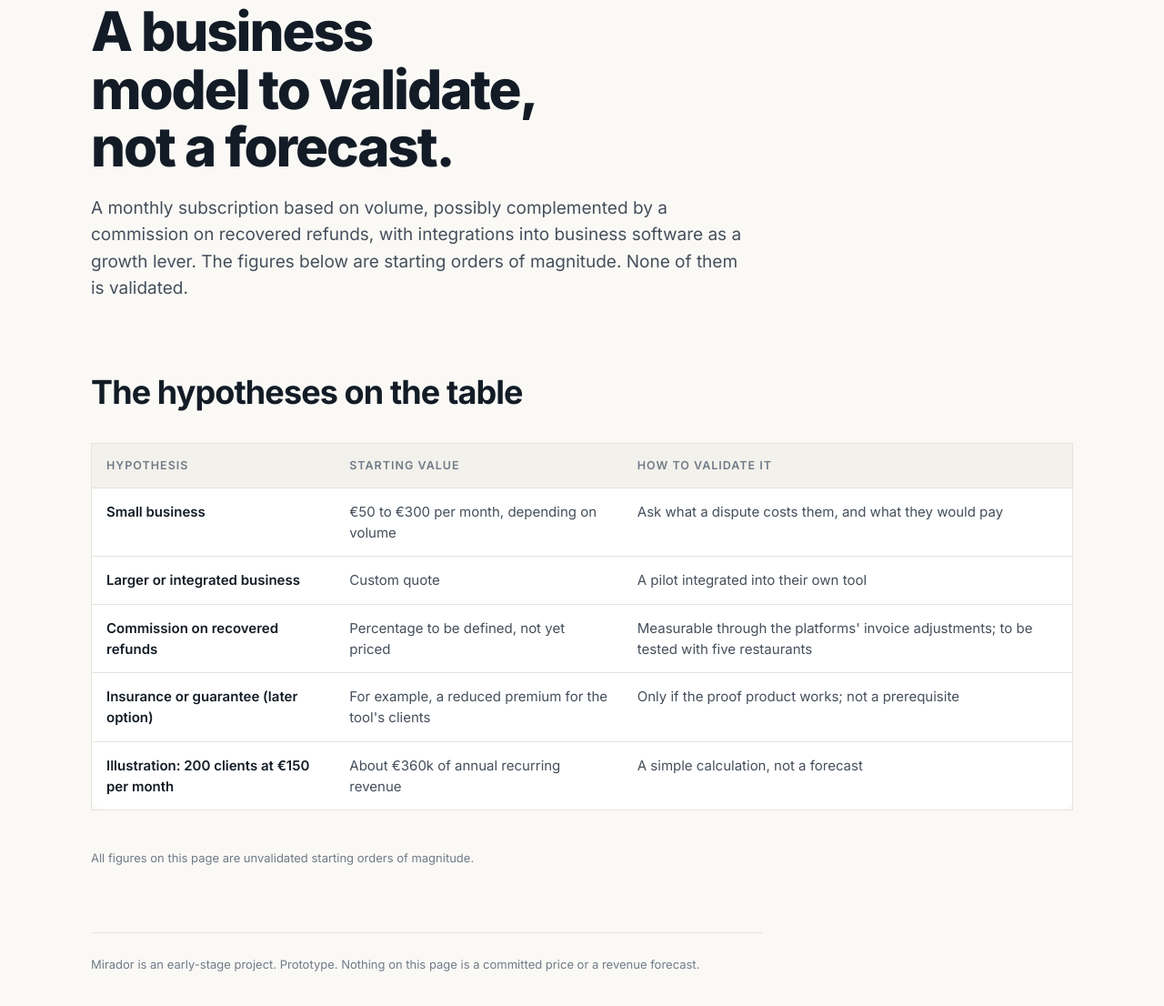
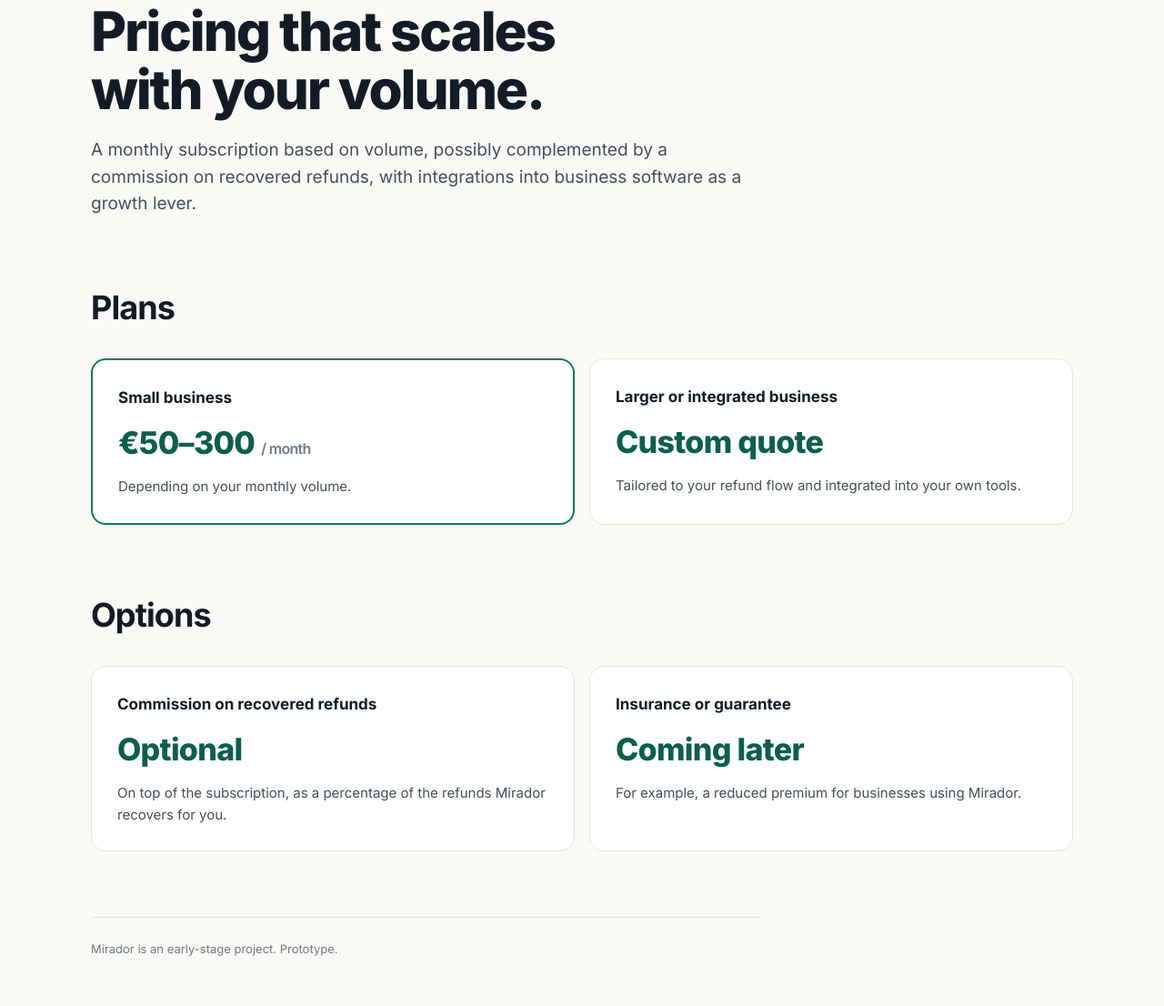
Before and after one commit to jboon-ux/Mirador, a plain HTML site: page pricing.html in a window 1280 px wide. Shown: the part 226-1332 px from the top of the page at 91% size. Drawn offline with Linux system fonts and the light colour scheme.

Commit message:
Uniform How-it-works cards with five-signal tiles, clean pricing card design

```diff
--- a/pricing.html
+++ b/pricing.html
@@ -186,14 +186,15 @@ footer{font-size:13px;color:var(--muted);max-width:90ch;border-top:1px solid var
 .who.mirador::before{content:"";width:18px;height:18px;border-radius:50%;background:#fff url("assets/mascotte-face.png") center/cover}
 .s3img{width:84px;align-self:flex-end;margin-top:8px}
 
-.tablewrap{overflow-x:auto}
-table.price{width:100%;border-collapse:collapse;background:var(--surface);border:1px solid var(--line);border-radius:16px;font-size:15px}
-table.price th,table.price td{padding:14px 16px;text-align:left;vertical-align:top;border-bottom:1px solid var(--line)}
-table.price th{background:var(--chip);font-size:12.5px;font-weight:600;letter-spacing:.08em;text-transform:uppercase;color:var(--muted)}
-table.price td{color:var(--body)}
-table.price td:first-child{font-weight:600;color:var(--ink)}
-table.price tr:last-child td{border-bottom:0}
-.price-note{font-size:13px;color:var(--muted);margin:14px 0 0}
+.plans{display:grid;grid-template-columns:1fr 1fr;gap:16px}
+@media (max-width:760px){.plans{grid-template-columns:1fr}}
+.plan{background:var(--surface);border:1px solid var(--line);border-radius:16px;padding:28px;display:flex;flex-direction:column;gap:10px}
+.plan h3{font-size:17px;font-weight:700}
+.plan .amount{font-size:34px;font-weight:800;letter-spacing:-.02em;color:var(--brand-ink)}
+.plan .amount span{font-size:16px;font-weight:600;color:var(--muted)}
+.plan p{margin:0;color:var(--body);font-size:15px}
+.planhl{border-color:var(--brand);border-width:2px}
+.addons h2{margin-top:0}
 </style>
 
 </head>
@@ -208,24 +209,43 @@ table.price tr:last-child td{border-bottom:0}
 
   <header class="hero"><div class="htext">
     <span class="eyebrow">Pricing</span>
-    <h1>A business model to validate,<br> not a forecast.</h1>
-    <p>A monthly subscription based on volume, possibly complemented by a commission on recovered refunds, with integrations into business software as a growth lever. The figures below are starting orders of magnitude. None of them is validated.</p>
+    <h1>Pricing that scales<br> with your volume.</h1>
+    <p>A monthly subscription based on volume, possibly complemented by a commission on recovered refunds, with integrations into business software as a growth lever.</p>
   </div></header>
 
-  <section class="how" aria-labelledby="priceTitle">
-    <h2 id="priceTitle">The hypotheses on the table</h2>
-    <div class="tablewrap"><table class="price">
-      <tr><th>Hypothesis</th><th>Starting value</th><th>How to validate it</th></tr>
-      <tr><td>Small business</td><td>&euro;50 to &euro;300 per month, depending on volume</td><td>Ask what a dispute costs them, and what they would pay</td></tr>
-      <tr><td>Larger or integrated business</td><td>Custom quote</td><td>A pilot integrated into their own tool</td></tr>
-      <tr><td>Commission on recovered refunds</td><td>Percentage to be defined, not yet priced</td><td>Measurable through the platforms' invoice adjustments; to be tested with five restaurants</td></tr>
-      <tr><td>Insurance or guarantee (later option)</td><td>For example, a reduced premium for the tool's clients</td><td>Only if the proof product works; not a prerequisite</td></tr>
-      <tr><td>Illustration: 200 clients at &euro;150 per month</td><td>About &euro;360k of annual recurring revenue</td><td>A simple calculation, not a forecast</td></tr>
-    </table></div>
-    <p class="price-note">All figures on this page are unvalidated starting orders of magnitude.</p>
+  <section class="how" aria-labelledby="plansTitle">
+    <h2 id="plansTitle">Plans</h2>
+    <div class="plans">
+      <div class="plan planhl">
+        <h3>Small business</h3>
+        <div class="amount">&euro;50&ndash;300 <span>/ month</span></div>
+        <p>Depending on your monthly volume.</p>
+      </div>
+      <div class="plan">
+        <h3>Larger or integrated business</h3>
+        <div class="amount">Custom quote</div>
+        <p>Tailored to your refund flow and integrated into your own tools.</p>
+      </div>
+    </div>
   </section>
 
-  <footer>Mirador is an early-stage project. Prototype. Nothing on this page is a committed price or a revenue forecast.</footer>
+  <section class="how addons" aria-labelledby="addonsTitle">
+    <h2 id="addonsTitle">Options</h2>
+    <div class="plans">
+      <div class="plan">
+        <h3>Commission on recovered refunds</h3>
+        <div class="amount">Optional</div>
+        <p>On top of the subscription, as a percentage of the refunds Mirador recovers for you.</p>
+      </div>
+      <div class="plan">
+        <h3>Insurance or guarantee</h3>
+        <div class="amount">Coming later</div>
+        <p>For example, a reduced premium for businesses using Mirador.</p>
+      </div>
+    </div>
+  </section>
+
+  <footer>Mirador is an early-stage project. Prototype.</footer>
 </div>
 
 </body>
```
Also changed, not shown: index.html (+13 -5 lines).
